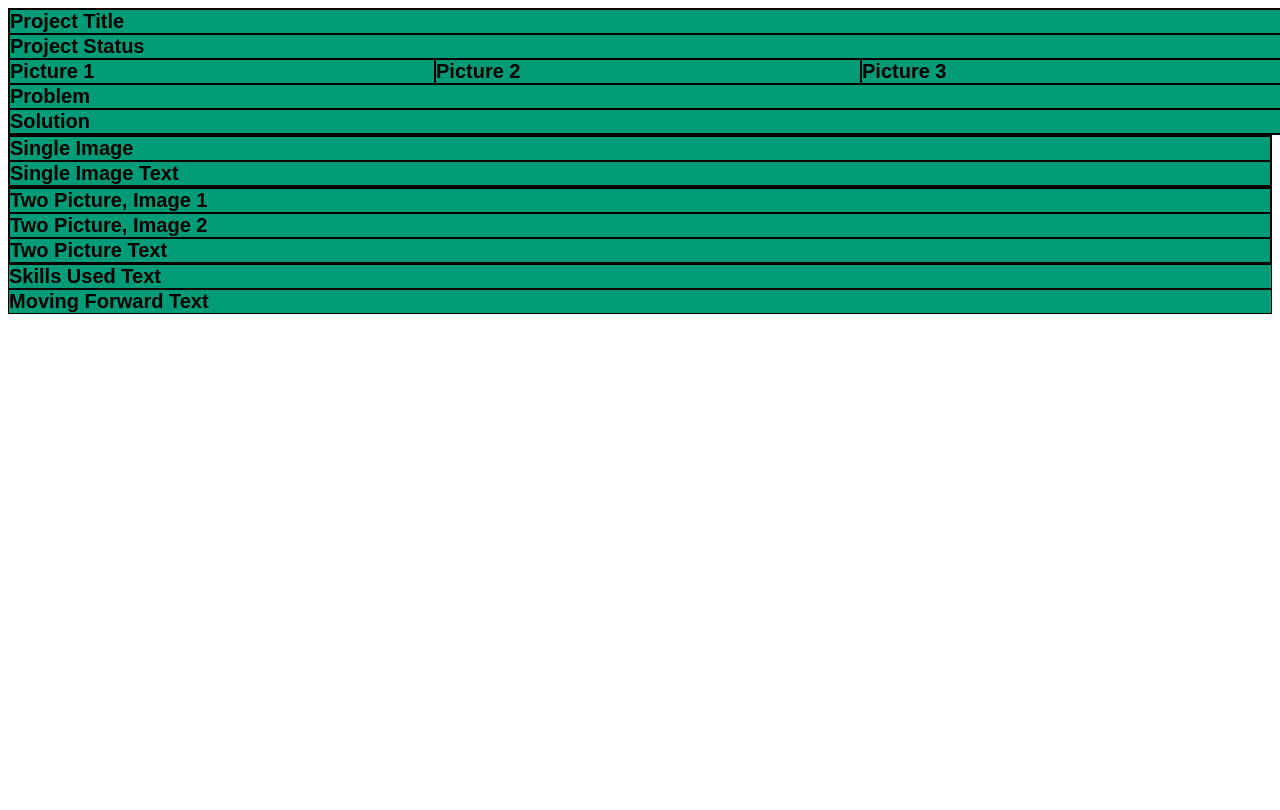
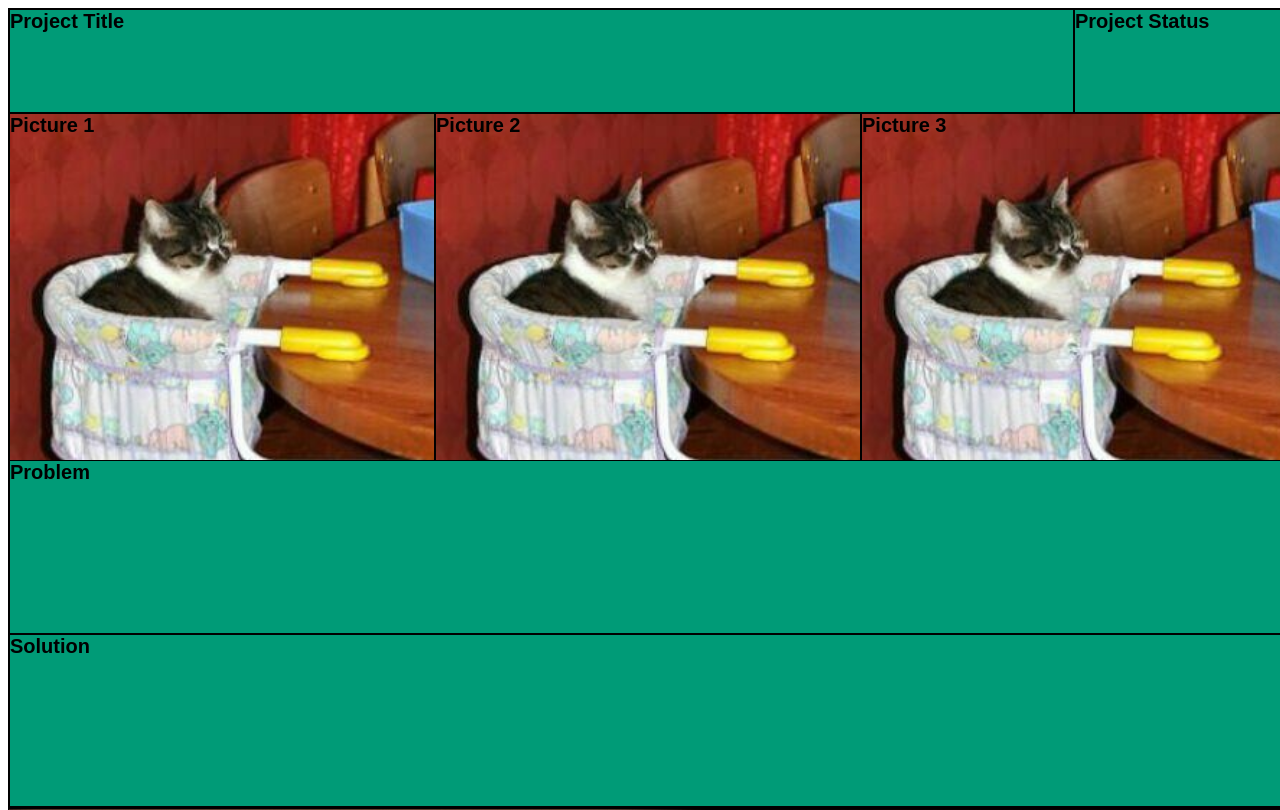
Before and after one commit to jkasari/jasonDotCom, a plain HTML site: page blogPost.html in a window 1280 px wide. Shown: the top 810 px of the page. Drawn offline with Linux system fonts and the light colour scheme.

Commit message:
Added images to the blog post page

```diff
--- a/blogPost.html
+++ b/blogPost.html
@@ -19,12 +19,12 @@
             <div class="blog_post_solution">Solution</div>
         </div>
         <div class="one_picture_grid">
-            <div class="single_picture">Single Image</div>
+            <img class="one_picture" src="img/test_image_wide.jpg" alt="Single Picture">
             <div class="picture_text">Single Image Text</div>
         </div>
         <div class="two_picture_grid">
-            <div class="two_picture1">Two Picture, Image 1</div>
-            <div class="two_picture2">Two Picture, Image 2</div>
+            <img class="two_picture p1" src="img/test_image_wide.jpg" alt="Two Picture">
+            <img class="two_picture p2" src="img/test_image_wide.jpg" alt="Two Picture">
             <div class="two_picture_text">Two Picture Text</div>
         </div>
         <div class="skills_used_grid">Skills Used Text</div>
--- a/blogPostStyle.css
+++ b/blogPostStyle.css
@@ -9,11 +9,22 @@
 
 .intro_grid {
     width: 100vw;
-    height: auto;
+    height: 100vh;
     display: grid;
-    grid-template-columns: repeat(3, 1fr);
-    grid-template-rows: repeat(5, 1fr);
+    grid-template-columns: 1fr 1fr .5fr .5fr;
+    grid-template-rows: .3fr 1fr .5fr .5fr;
     box-sizing: border-box;
+}
+
+.intro_picture {
+    background-image: url(img/test_image_square.jpg);
+    background-size: cover;
+    height: 100%;
+}
+
+.intro_picture.p3 {
+    grid-column-start: 3;
+    grid-column-end: 5;
 }
 
 .blog_post_title {
@@ -22,16 +33,45 @@
 }
 
 .blog_post_status {
-    grid-column-start: 1;
-    grid-column-end: 4;
+    grid-column-start: 4;
+    grid-column-end: 5;
 }
 
 .blog_post_problem {
     grid-column-start: 1;
-    grid-column-end: 4;
+    grid-column-end: 5;
 }
 
 .blog_post_solution {
     grid-column-start: 1;
-    grid-column-end: 4;
+    grid-column-end: 5;
 }
+
+.one_picture_grid {
+    width: 100vw;
+    height: auto;
+    display: grid;
+    grid-template-columns: 1fr;
+    grid-template-rows: 5fr 1fr;
+}
+
+.one_picture {
+    max-width: 100%;
+}
+
+.two_picture_grid {
+    width: 100vw;
+    height: auto;
+    display: grid;
+    grid-template-columns: 1fr 1fr;
+    grid-template-rows: 5fr 1fr;
+}
+
+.two_picture_text {
+    grid-column-start: 1;
+    grid-column-end: 3;
+}
+
+.two_picture {
+    max-width: 100%;
+}
```
Also changed, not shown: img/test_image_wide.jpg (added).
